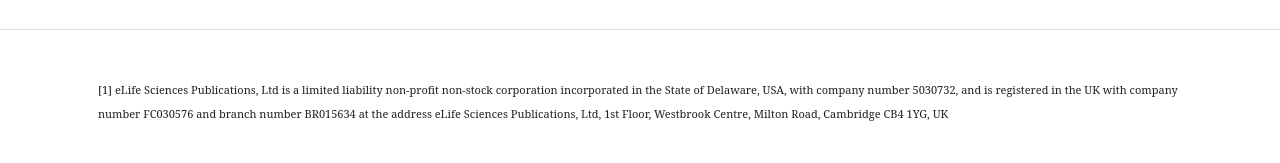
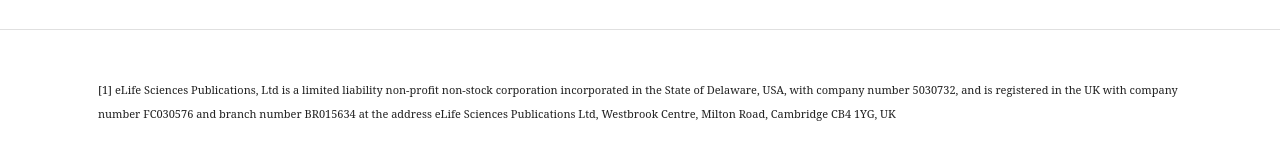
Before and after one commit to libero/libero.github.io, a Jekyll site: the page governance/steering-committee.html, which Jekyll copies as it is, in a window 1280 px wide. Shown: the part 812-975 px from the top of the page. Built offline with Jekyll 4.4.1, drawn with Linux system fonts in a browser that asks for light colours; some web fonts are replaced.

Commit message:
Amend Address

```diff
--- a/governance/index.html
+++ b/governance/index.html
@@ -304,7 +304,7 @@
           <div class="site-footer__container">
             <div class="site-smallprint" id="foot-note">
               <small>
-                [1] eLife Sciences Publications, Ltd is a limited liability non-profit non-stock corporation incorporated in the State of Delaware, USA, with company number 5030732, and is registered in the UK with company number FC030576 and branch number BR015634 at the address eLife Sciences Publications, Ltd, 1st Floor, Westbrook Centre, Milton Road, Cambridge CB4 1YG, UK
+                [1] eLife Sciences Publications, Ltd is a limited liability non-profit non-stock corporation incorporated in the State of Delaware, USA, with company number 5030732, and is registered in the UK with company number FC030576 and branch number BR015634 at the address eLife Sciences Publications Ltd, Westbrook Centre, Milton Road, Cambridge CB4 1YG, UK
               </small>
             </div>
           </div>
--- a/governance/steering-committee.html
+++ b/governance/steering-committee.html
@@ -78,7 +78,7 @@
           <div class="site-footer__container">
             <div class="site-smallprint" id="foot-note">
               <small>
-                [1] eLife Sciences Publications, Ltd is a limited liability non-profit non-stock corporation incorporated in the State of Delaware, USA, with company number 5030732, and is registered in the UK with company number FC030576 and branch number BR015634 at the address eLife Sciences Publications, Ltd, 1st Floor, Westbrook Centre, Milton Road, Cambridge CB4 1YG, UK
+                [1] eLife Sciences Publications, Ltd is a limited liability non-profit non-stock corporation incorporated in the State of Delaware, USA, with company number 5030732, and is registered in the UK with company number FC030576 and branch number BR015634 at the address eLife Sciences Publications Ltd, Westbrook Centre, Milton Road, Cambridge CB4 1YG, UK
               </small>
             </div>
           </div>
```
